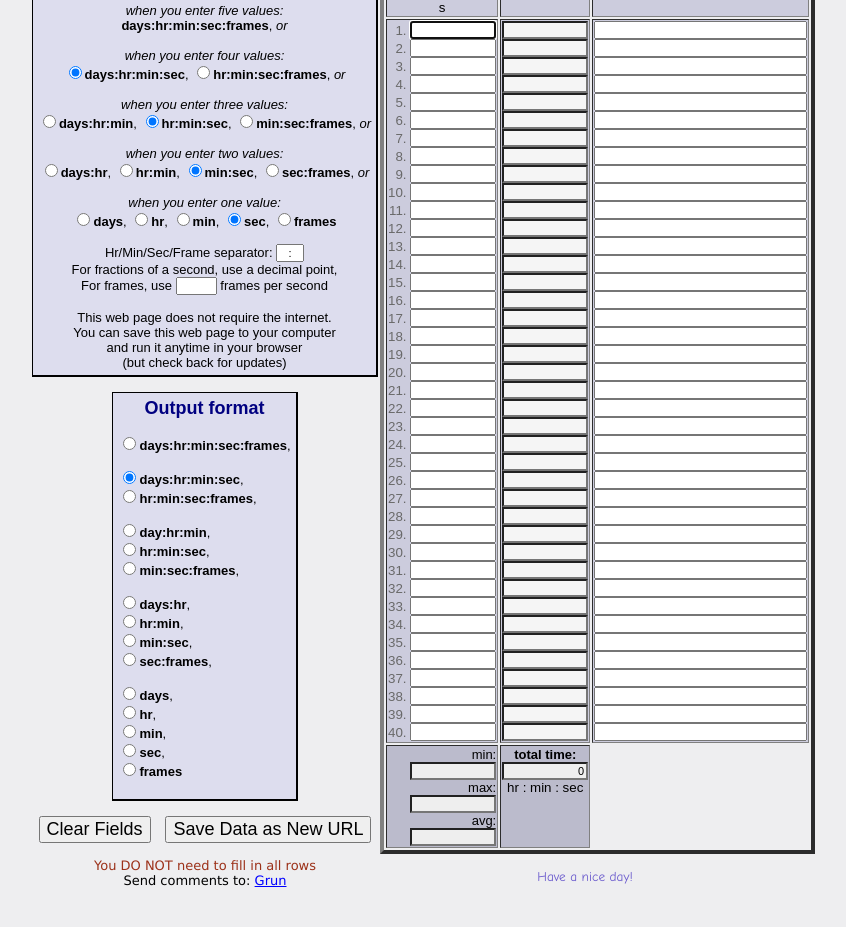
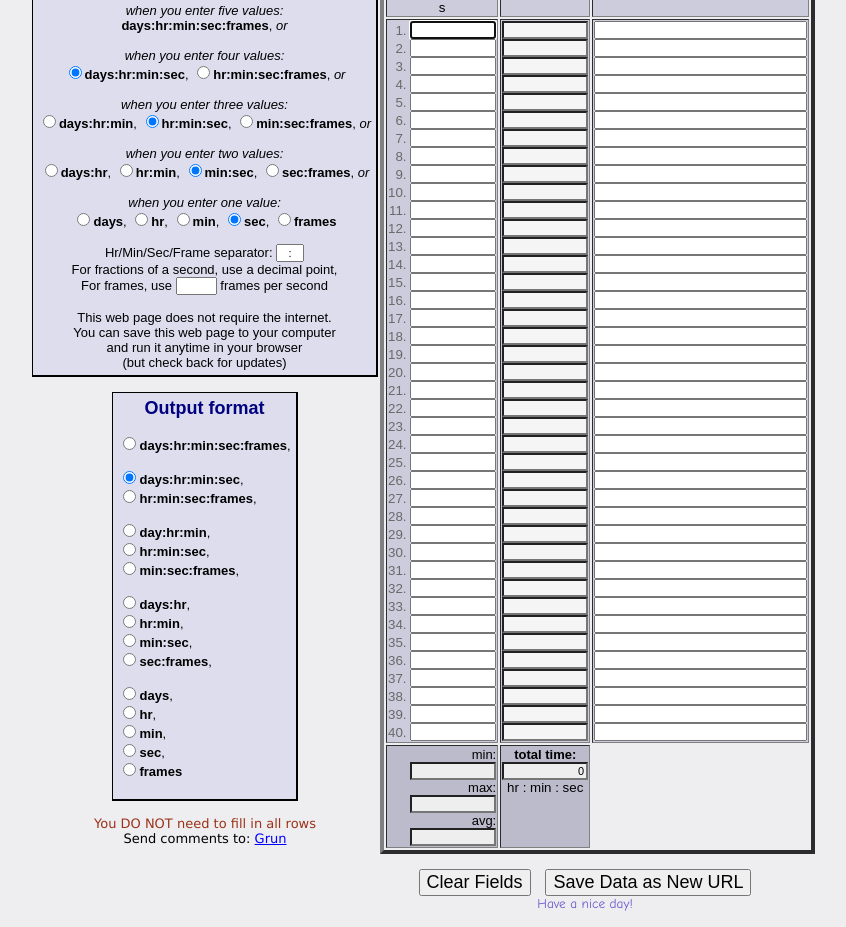
Before and after one commit to solderq35/fg-time-calc, a plain HTML site: page index.html in a window 1280 px wide. Shown: the part 209-1136 px from the top of the page, without its empty margins (230-1076 px from the left). Drawn offline with Linux system fonts and the light colour scheme.

Commit message:
try moving buttons to bottom right

```diff
--- a/index.html
+++ b/index.html
@@ -888,11 +888,7 @@
 			</td></tr>
 		</table><br/>
 
-		<input type=button value="Clear Fields" onClick="clearFields()"
-			style="font-size:18px; text-align:center;">&nbsp;&nbsp;&nbsp;
-		<input type=button value="Save Data as New URL" title="Save Data as New URL" onClick="saveData()"
-			style="font-size:18px; text-align:center;">
-		<br/>&nbsp;<br/>
+
 
 		<font size=-1 color=#9C3119 face="verdana, arial, helvetica">
 			You DO NOT need to fill in all rows</font><br>
@@ -1250,7 +1246,11 @@
 			</tr>
 			</table><br/>
 
-
+			<input type=button value="Clear Fields" onClick="clearFields()" class="noprint"
+				style="font-size:18px; text-align:center;">&nbsp;&nbsp;&nbsp;
+			<input type=button value="Save Data as New URL" title="Save Data as New URL" onClick="saveData()"
+				style="font-size:18px; text-align:center;">
+			<br/>
 
 		<font face="Comic Sans MS" color=slateblue class="noprint" >Have a nice day!</font>
 
```
